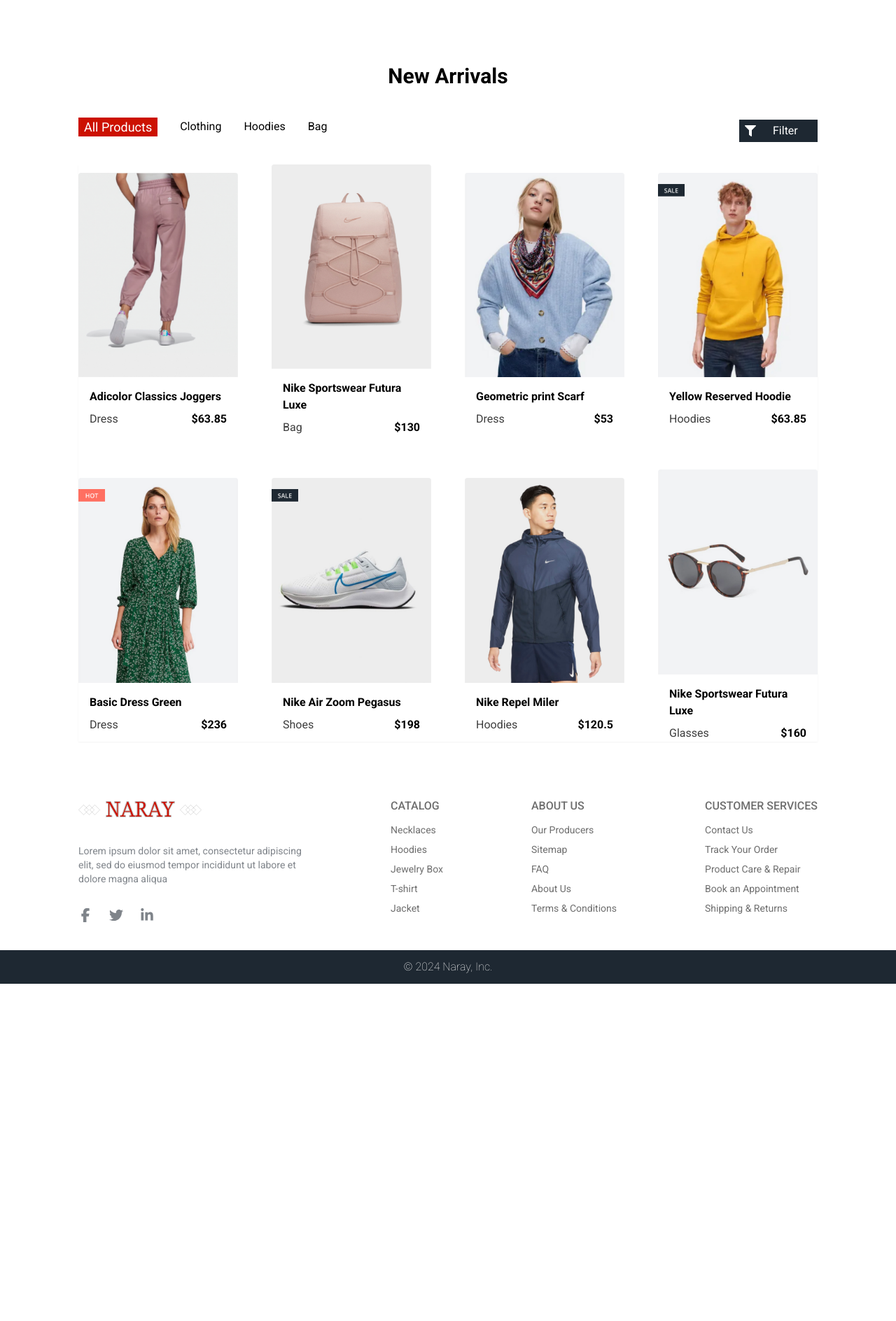
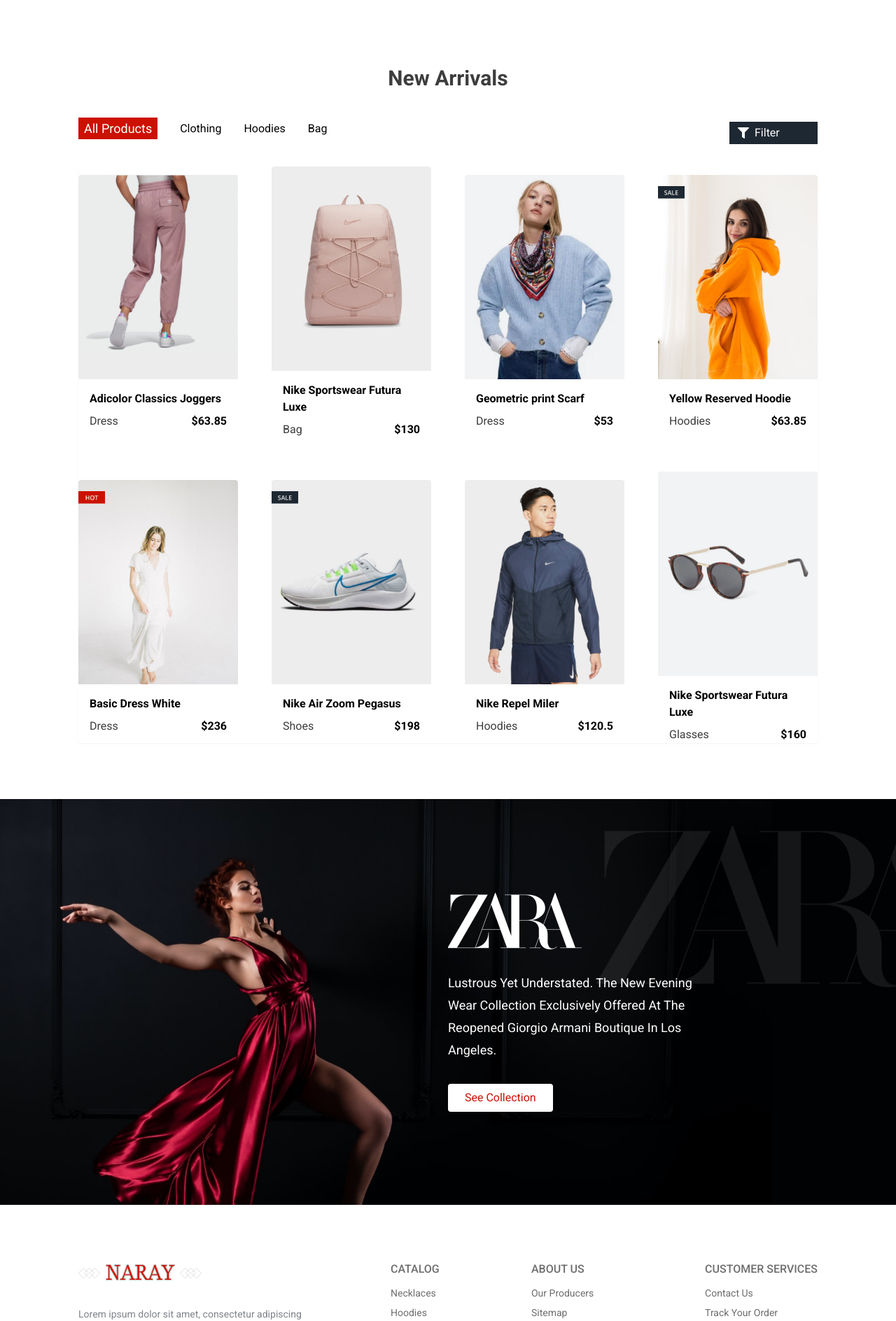
Before and after one commit to ReactIrina/01_e_commerce, a React (Vite) app in the folder project/: page / in a window 1280 px wide. Shown: the part 1678-3566 px from the top of the page at 70% size. Before the commit the page ends 3084 px from the top, so only its background shows below. Built offline with nearby package versions, Linux system fonts and the light colour scheme.

Commit message:
Refractor

```diff
--- a/project/public/products.json
+++ b/project/public/products.json
@@ -33,7 +33,7 @@
   },
   {
     "id": 5,
-    "title": "Basic Dress Green",
+    "title": "Basic Dress White",
     "category": "Dress",
     "price": 236.0,
     "image": "/images/products/image5.png",
--- a/project/src/App.css
+++ b/project/src/App.css
@@ -15,7 +15,7 @@
   background-color: #cc1100;
   font-weight: 400;
   font-size: large;
-  padding: 0 8px;
+  padding: 2px 8px;
 }
 
 a:hover {
@@ -27,8 +27,6 @@
   -webkit-appearance: none;
   -moz-appearance: none;
   background-image: none;
-  /* padding-right: 1rem;  */
-  /* Adjust the padding to control the arrow position */
 }
 
 .custom-select option {
@@ -48,3 +46,32 @@
 [x-cloak] {
   display: none;
 }
+
+.card {
+  position: relative;
+  transition: transform 0.3s, box-shadow 0.3s;
+}
+
+.card:hover {
+  transform: translateY(-10px);
+  box-shadow: 0 8px 16px rgba(0, 0, 0, 0.2);
+}
+
+.card .bottom-overlay {
+  position: absolute;
+  bottom: 0;
+  left: 0;
+  right: 0;
+  height: 40px;
+  display: flex;
+  align-items: center;
+  justify-content: center;
+  background: rgba(0, 0, 0, 0.5);
+  color: white;
+  opacity: 0;
+  transition: opacity 0.3s;
+}
+
+.card:hover .bottom-overlay {
+  opacity: 1;
+}
--- a/project/src/components/Card.jsx
+++ b/project/src/components/Card.jsx
@@ -1,16 +1,51 @@
+// /* eslint-disable react/prop-types */
+// import { Link } from "react-router-dom";
+
+// const Card = ({ filteredItems }) => {
+//   return (
+//     <div className="grid xl:grid-cols-4 md:grid-cols-3 sm:grid-cols-2 grid-cols-1 items-center justify-center gap-12 shadow-sm">
+//       {filteredItems.slice(0, 8).map((item) => (
+//         <div key={item.id}>
+//           <Link to={`/shop/${item.id}`}>
+//             <img
+//               src={item.image}
+//               alt={item.title}
+//               className="mx-auto w-full rounded-tr rounded-tl hover:scale-105 transition-all duration-300"
+//             />
+//           </Link>
+//           <div className="mt-4 px-4">
+//             <h4 className="text-base font-semibold mb-2">{item.title}</h4>
+
+//             <div className="flex justify-between">
+//               <p className="text-TextColor">{item.category}</p>
+//               <p className="font-semibold">${item.price}</p>
+//             </div>
+//           </div>
+//         </div>
+//       ))}
+//     </div>
+//   );
+// };
+
+// export default Card;
+
 /* eslint-disable react/prop-types */
 import { Link } from "react-router-dom";
+import { FaHeart, FaShoppingCart, FaSearch } from "react-icons/fa"; // Assuming you're using react-icons for the icons
 
 const Card = ({ filteredItems }) => {
   return (
     <div className="grid xl:grid-cols-4 md:grid-cols-3 sm:grid-cols-2 grid-cols-1 items-center justify-center gap-12 shadow-sm">
       {filteredItems.slice(0, 8).map((item) => (
-        <div key={item.id}>
+        <div
+          key={item.id}
+          className="relative card transition-transform duration-300 hover:transform hover:translate-y-[-10px] hover:shadow-lg"
+        >
           <Link to={`/shop/${item.id}`}>
             <img
               src={item.image}
               alt={item.title}
-              className="mx-auto w-full rounded-tr rounded-tl hover:scale-105 transition-all duration-300"
+              className="mx-auto w-full rounded-tr rounded-tl transition-all duration-300"
             />
           </Link>
           <div className="mt-4 px-4">
@@ -21,6 +56,16 @@
               <p className="font-semibold">${item.price}</p>
             </div>
           </div>
+          <div className="absolute inset-0 flex flex-col items-center justify-center bg-black bg-opacity-50 text-white opacity-0 hover:opacity-100 transition-opacity duration-300">
+            <div className="flex space-x-4 mb-2">
+              <FaSearch />
+              <FaHeart />
+            </div>
+            <div className="flex space-x-4 ">
+              <FaShoppingCart />
+              <p>Shop Now</p>
+            </div>
+          </div>
         </div>
       ))}
     </div>
--- a/project/src/components/Navbar.jsx
+++ b/project/src/components/Navbar.jsx
@@ -2,13 +2,6 @@
 import { FaBars, FaSearch, FaShoppingBag, FaUser } from "react-icons/fa";
 import logo from "/logo.svg";
 import { Link, NavLink } from "react-router-dom";
-
-const Navbar = () => {
-  const [isMenuOpen, setIsMenuOpen] = useState(false);
-
-  const toggleMenu = () => {
-    setIsMenuOpen((prevState) => !prevState);
-  };
 
   const navItems = [
     { title: "Jewelry & Accessories", path: "/" },
@@ -19,6 +12,13 @@
     { title: "Art & Collectibles", path: "/" },
     { title: "Craft Supplies & Tools", path: "/" },
   ];
+
+const Navbar = () => {
+  const [isMenuOpen, setIsMenuOpen] = useState(false);
+
+  const toggleMenu = () => {
+    setIsMenuOpen((prevState) => !prevState);
+  };
 
   return (
     <header className="max-w-screen-2xl xl:px-28 px-4 mx-auto absolute top-0 left-0 right-0">
--- /dev/null
+++ b/project/src/pages/Home/Collections.jsx
@@ -0,0 +1,22 @@
+const Collections = () => {
+  return (
+    <div className='bg-[url("/images/collection-bg.png")] bg-cover bg-center bg-no-repeat xl:px-28 px-4 my-20'>
+      <div className=" h-[580px]  flex justify-between flex-col md:flex-row items-center">
+        <div className="md:w-1/2"></div>
+        <div className="md:w-1/2">
+          <img src="/images/zara-logo.png" alt="" />
+          <p className="text-lg text-white capitalize my-8 md:w-2/3 leading-[32px]">
+            Lustrous yet understated. The new evening wear collection
+            exclusively offered at the reopened Giorgio Armani boutique in Los
+            Angeles.
+          </p>
+          <button className="bg-white text-Brand font-normal px-6 py-2 capitalize rounded hover:-translate-y-2 transition-all duration-300">
+            See collection
+          </button>
+        </div>
+      </div>
+    </div>
+  );
+};
+
+export default Collections;
--- a/project/src/pages/Home/Companies.jsx
+++ b/project/src/pages/Home/Companies.jsx
@@ -10,7 +10,7 @@
 
 const Companies = () => {
   return (
-    <div className="max-w-screen-2xl container xl:px-16 px-4 py-16">
+    <div className="max-w-screen-2xl container xl:px-16 px-1 py-16">
       {/* brand logo */}
       <div className="flex items-center justify-around flex-wrap gap-4 py-5">
         {companyLogo.map(({ id, img }) => (
@@ -22,7 +22,7 @@
 
       {/* category grid */}
       <div className="flex relative flex-col md:flex-row items-center gap-4 mt-8">
-        {/* Add the text component outside the grid */}
+        {/* Text component outside the grid */}
         <div className="md:flex md:top-0 md:bottom-0 md:absolute md:self-center md:w-full md:ml-[-4rem]">
           <p
             className="whitespace-pre-wrap font-medium text-2xl md:-rotate-90 uppercase text-center  text-Black sm:mt-4 rounded-sm inline-flex md:absolute md:left-0 md:transform -translate-y-1/2 md:pb-28 "
@@ -32,18 +32,18 @@
           </p>
         </div>
 
-        <div className="max-w-screen-xl flex flex-col md:flex-row items-center gap-4 mt-8 md:ml-14 ">
+        <div className="max-w-screen-2xl flex flex-col md:flex-row items-center gap-4 mt-8 md:ml-12  ">
           <div>
             <Link to="/">
               <img
                 src="/images/category/image1.png"
                 alt=""
-                className="rounded hover:scale-105 transition-all  duration-200"
+                className="rounded hover:scale-105 transition-all duration-200"
               />
             </Link>
           </div>
-          <div className="md:w-1/2">
-            <div className="grid grid-cols-2 gap-2">
+          <div className="md:w-1/2 ">
+            <div className="grid grid-cols-2 gap-4 ">
               <Link to="/">
                 <img
                   src="/images/category/image2.png"
--- a/project/src/pages/Home/Home.jsx
+++ b/project/src/pages/Home/Home.jsx
@@ -2,6 +2,7 @@
 import Banner from "./Banner";
 import Companies from "./Companies";
 import Products from "./Products";
+import Collections from "./Collections";
 
 const Home = () => {
   return (
@@ -9,6 +10,7 @@
       <Banner />
       <Companies className="w-full mx-auto" />
       <Products />
+      <Collections />
     </div>
   );
 };
--- a/project/src/pages/Home/Products.jsx
+++ b/project/src/pages/Home/Products.jsx
@@ -291,9 +291,9 @@
     setSelectedCategory(category);
   };
 
-  const handleSortChange = (option) => {
-    setSortOption(option);
-  };
+  // const handleSortChange = (option) => {
+  //   setSortOption(option);
+  // };
 
   const showAll = () => {
     setSelectedCategory("all");
@@ -301,7 +301,7 @@
 
   return (
     <div className="max-w-screen-2xl container mx-auto xl:px-28 px-4 mb-12">
-      <h2 className="text-3xl font-semibold capitalize text-center my-8">
+      <h2 className="text-3xl text-TextColor font-semibold capitalize text-center my-8">
         New arrivals
       </h2>
 
@@ -334,15 +334,15 @@
             </button>
           </div>
 
-          <div className="flex justify-end mb-4 rounded">
-            <div className="bg-Black p-2">
+          <div className="flex justify-end mb-4">
+            <div className="bg-Black pt-2 pb-2 pl-3">
               <FaFilter className="text-white h-4 w-4" />
             </div>
             <select
               id="sort"
-              onChange={(e) => handleSortChange(e.target.value)}
+              onChange={(e) => setSortOption(e.target.value)}
               value={sortOption}
-              className="bg-Black text-white px-4 py-1 w-20 custom-select"
+              className="bg-Black text-white pl-2 pr-1 py-1 custom-select"
             >
               <option value="default">Filter</option>
               <option value="A-Z">A-Z</option>
```
Also changed, not shown: project/public/images/products/image4.png, project/public/images/products/image5.png.
